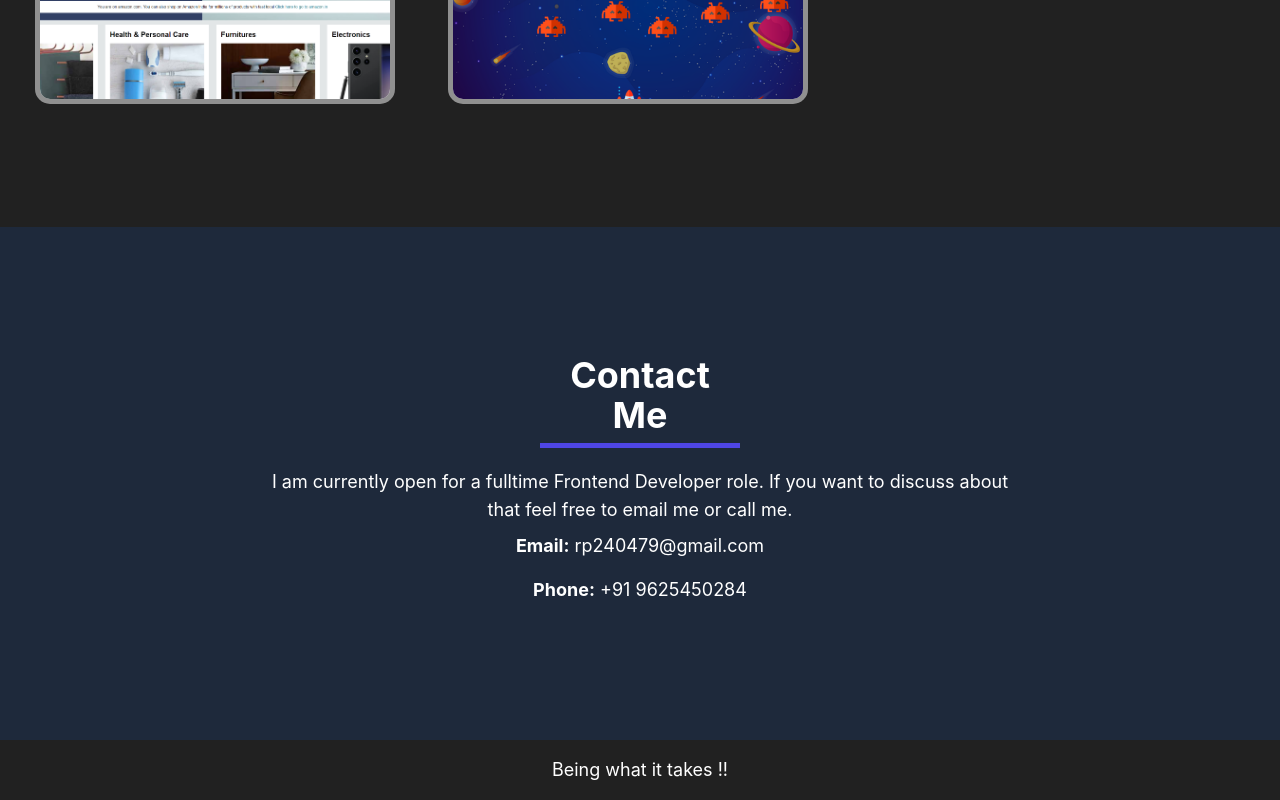
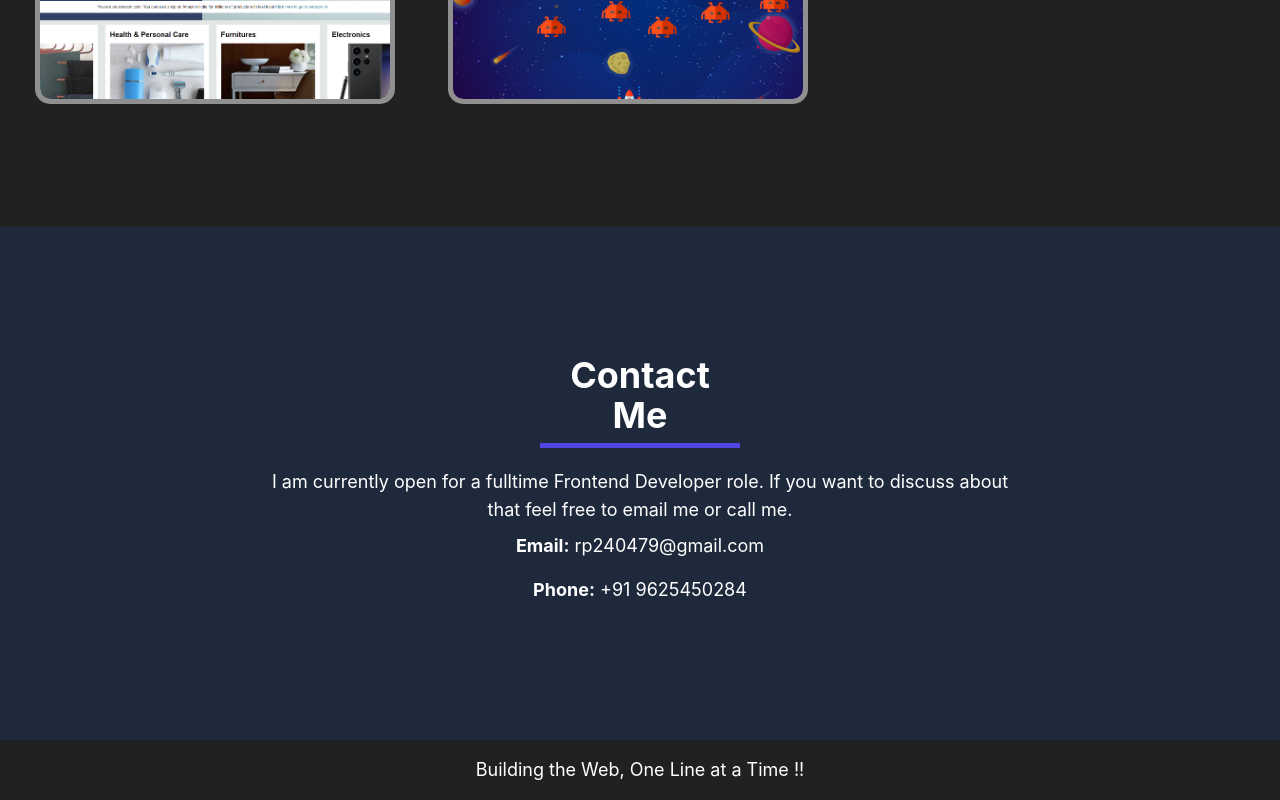
Before and after one commit to kingpin8510/Portfolio, a React (Create React App) app: page / in a window 1280 px wide. Shown: the part 2247-3047 px from the top of the page. Built offline with nearby package versions, Linux system fonts and the light colour scheme.

Commit message:
Updating footer

```diff
--- a/src/components/Footer.jsx
+++ b/src/components/Footer.jsx
@@ -1,7 +1,7 @@
 import React from "react";
 
 const Footer = () => {
-  return <div className="py-4 text-center bg-primary text-white "> Being what it takes !! </div>;
+  return <div className="py-4 text-center bg-primary text-white "> Building the Web, One Line at a Time !! </div>;
 };
 
 export default Footer;
```
